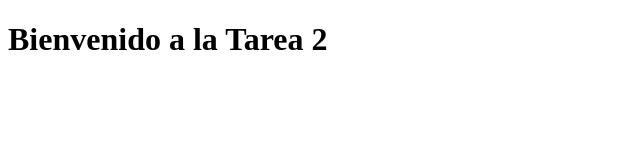
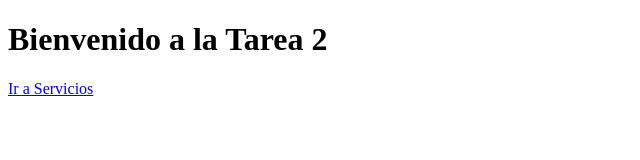
Before and after one commit to ErDaniel123/UD-5_Tarea2_DanielGomez_Remote, a plain HTML site: page index.html in a window 1280 px wide. Shown: the whole page, without its empty margins (0-640 px from the left). Drawn offline with Linux system fonts and the light colour scheme.

Commit message:
Incluido link en index.html para ir a servicios.html

```diff
--- a/index.html
+++ b/index.html
@@ -7,5 +7,6 @@
 </head>
 <body>
     <h1>Bienvenido a la Tarea 2</h1>
+      <a href="servicios.html">Ir a Servicios</a>
 </body>
 </html>
```
